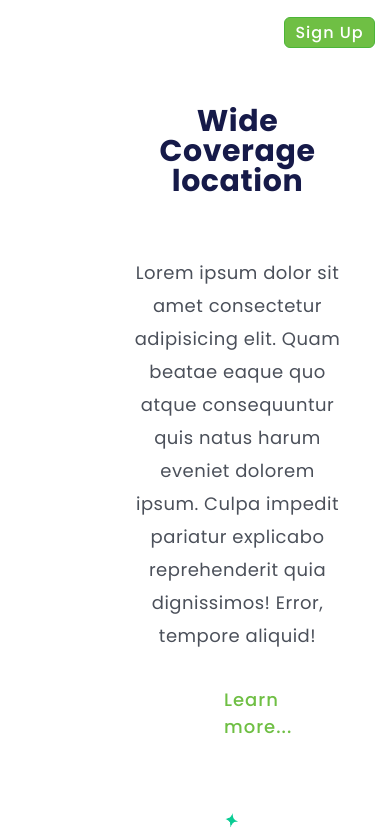
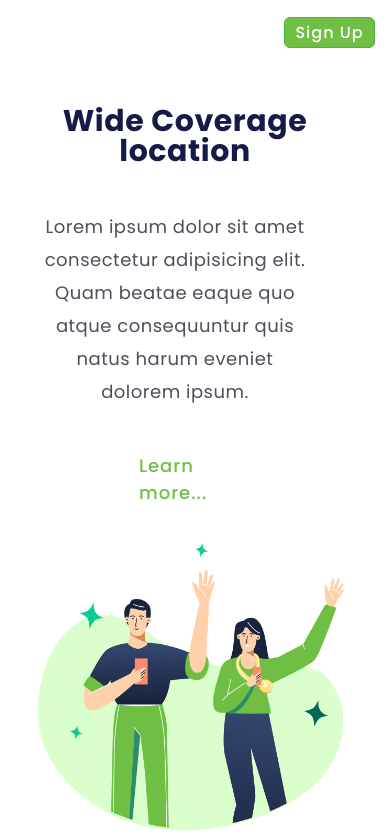
Before and after one commit to TulioFarias/projeto-css, a plain HTML site: page index.html in a window 390 px wide. Shown: the top 838 px of the page. Drawn offline with Linux system fonts and the light colour scheme.

Commit message:
alteração no responsivo

```diff
--- a/index.html
+++ b/index.html
@@ -25,7 +25,7 @@
             <div>
             <h1>Wide Coverage location</h1>
 
-            <p>Lorem ipsum dolor sit amet consectetur adipisicing elit. Quam beatae eaque quo atque consequuntur quis natus harum eveniet dolorem ipsum. Culpa impedit pariatur explicabo reprehenderit quia dignissimos! Error, tempore aliquid!</p>
+            <p>Lorem ipsum dolor sit amet consectetur adipisicing elit. Quam beatae eaque quo atque consequuntur quis natus harum eveniet dolorem ipsum.</p>
 
             <a class="link-section">Learn more...</a>
             </div>
--- a/style.css
+++ b/style.css
@@ -110,8 +110,8 @@ p{
     img{
         display: inline;
         position: absolute;
-        top: 650px;
-        right: 10px;
+        top: 380px;
+        right: 40px;
         width: 312px;
         height: 288px;
         max-width: 90%;
@@ -124,6 +124,7 @@ p{
     h1{
         position: absolute;
         width: auto;
+        right: 20px;
         font-size: 30px;
         line-height: 30px;
         text-align: center;
@@ -138,6 +139,8 @@ p{
     }
     p{
         position: absolute;
+        top: 60px;
+        right: 40px;
         width: auto;
         height: 165px;
         font-size: 18px;
@@ -155,6 +158,8 @@ p{
     .link-section{
         position: absolute;
         width: auto;
+        top: 2px;
+        right: 20px;
         height: 27px;
         font-style: normal;
         font-weight: 500;
@@ -162,7 +167,7 @@ p{
         line-height: 27px;
         letter-spacing: 1px;
         color: #6FBF44;
-        margin: 580px 139px 369px 139px;
+        margin: 450px 139px 369px 139px;
 
     }
 
```
